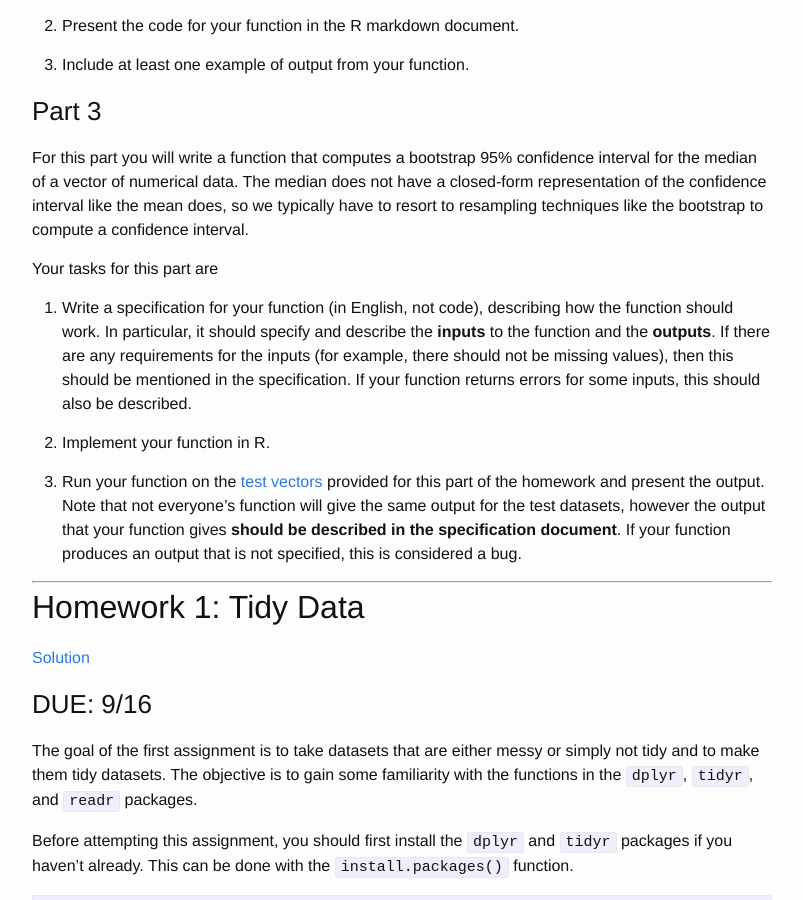
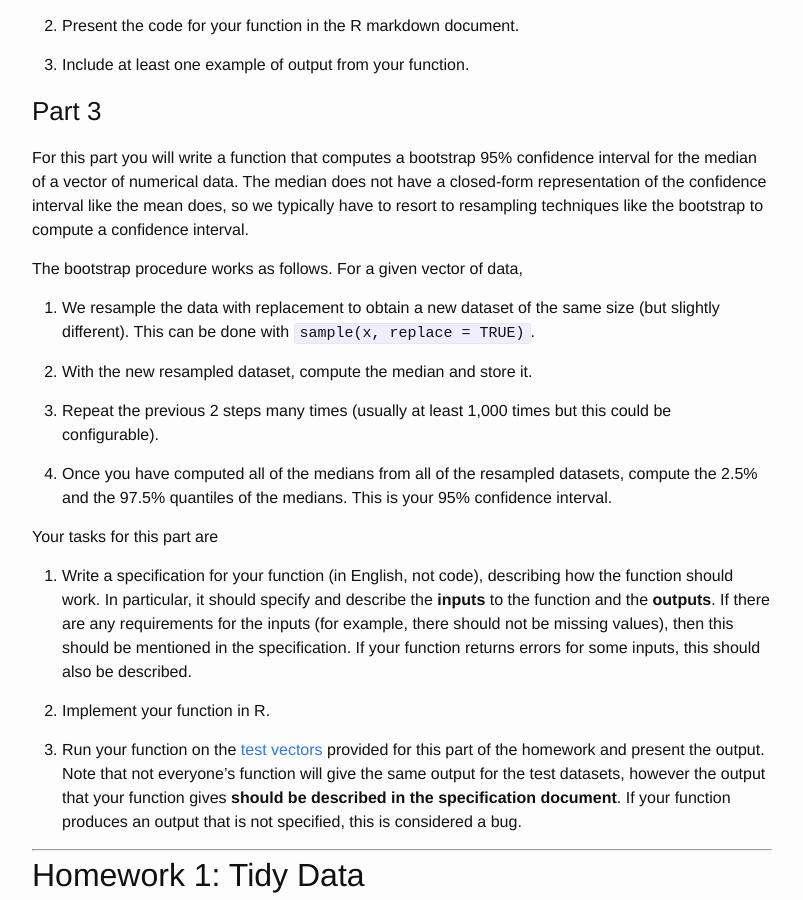
Before and after one commit to Max201510/Biostat776, a Jekyll site: the page built from homework.md, in a window 1280 px wide and 900 px high, scrolled down 2444 px. Shown: the whole window, without its empty margins (238-1041 px from the left). Built offline with Jekyll 4.4.1, drawn with Linux system fonts in a browser that asks for light colours.

Commit message:
Add description of bootstrap procedure

```diff
--- a/homework.md
+++ b/homework.md
@@ -112,6 +112,17 @@ For your homework submission
 ### Part 3
 
 For this part you will write a function that computes a bootstrap 95% confidence interval for the median of a vector of numerical data. The median does not have a closed-form representation of the confidence interval like the mean does, so we typically have to resort to resampling techniques like the bootstrap to compute a confidence interval.
+
+The bootstrap procedure works as follows. For a given vector of data,
+
+1. We resample the data with replacement to obtain a new dataset of the same size (but slightly different). This can be done with `sample(x, replace = TRUE)`.
+
+2. With the new resampled dataset, compute the median and store it.
+
+3. Repeat the previous 2 steps many times (usually at least 1,000 times but this could be configurable).
+
+4. Once you have computed all of the medians from all of the resampled datasets, compute the 2.5% and the 97.5% quantiles of the medians. This is your 95% confidence interval.
+
 
 Your tasks for this part are
 
```
Also changed, not shown: _homework/homework.Rmd (+11 -0 lines).
